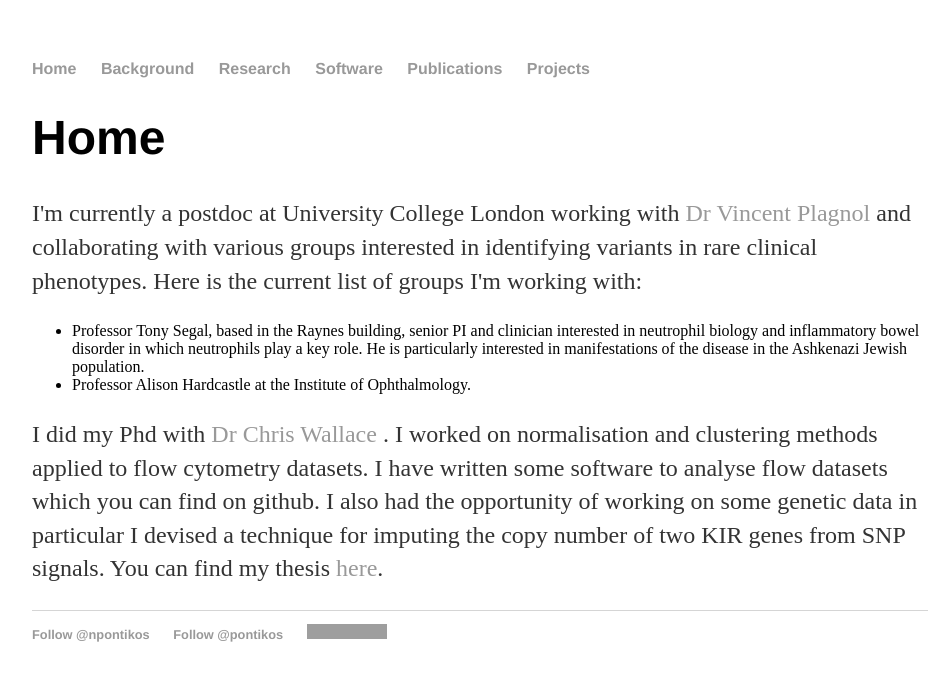
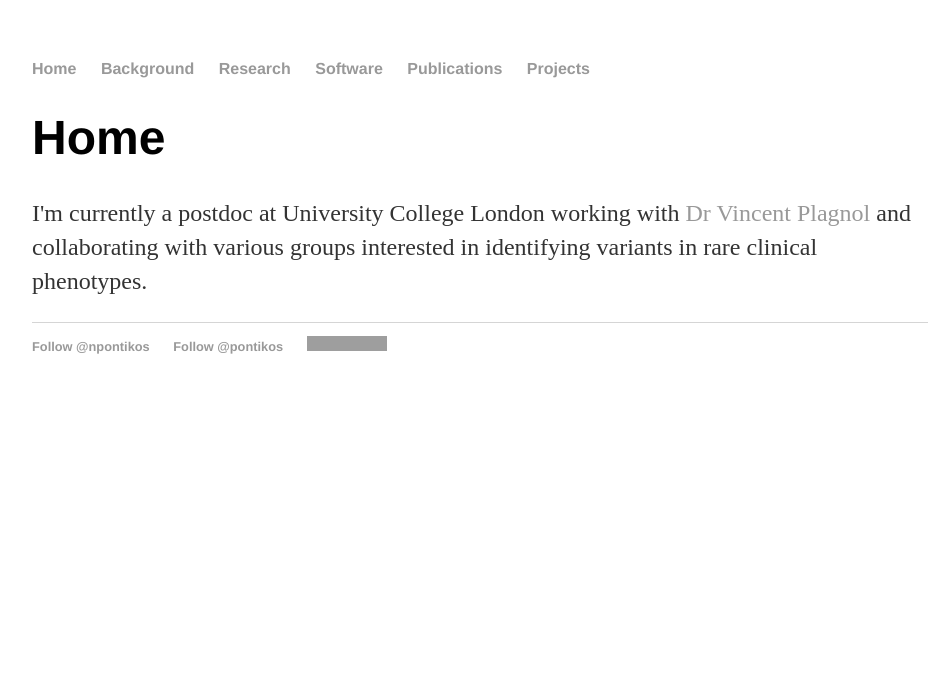
Before and after one commit to pontikos/pontikos.github.io, a Jekyll site: the page built from index.html, in a window 1280 px wide. Shown: the top 681 px of the page, without its empty margins (160-1109 px from the left). Built offline with Jekyll 4.4.1, drawn with Linux system fonts in a browser that asks for light colours; comment, search, counter and statistics services are not loaded; grey boxes are pictures that could not be loaded.

Commit message:
Update index.html

```diff
--- a/index.html
+++ b/index.html
@@ -8,25 +8,6 @@ title: Nikolas Pontikos, Postdoc, UCL
 
 <p>
 I'm currently a postdoc at University College London working with <a href='http://plagnol-lab.blogspot.co.uk/'>Dr Vincent Plagnol</a> and collaborating with various groups interested in identifying variants in rare clinical phenotypes.
-Here is the current list of groups I'm working with:
-</p>
-<p>
-<ul>
-<li>
- Professor Tony Segal, based in the Raynes building, senior PI and clinician interested in neutrophil biology and inflammatory bowel disorder in which neutrophils play a key role.
- He is particularly interested in manifestations of the disease in the Ashkenazi Jewish population.
-</li>
-<li>
-  Professor Alison Hardcastle at the Institute of Ophthalmology.
-</li>
-</ul>
-</p>
-<p>
-I did my Phd with <a href='http://chr1swallace.github.io/'>Dr Chris Wallace </a>.
-I worked on normalisation and clustering methods applied to flow cytometry datasets.
-I have written some software to analyse flow datasets which you can find on github.
-I also had the opportunity of working on some genetic data in particular I devised a technique for imputing the copy number of two KIR genes from SNP signals.
-You can find my thesis <a href="https://figshare.com/articles/Nikolas_Pontikos_PhD_Thesis_2015/1598198">here</a>.
 </p>
 
 <!-- </div> -->
```
